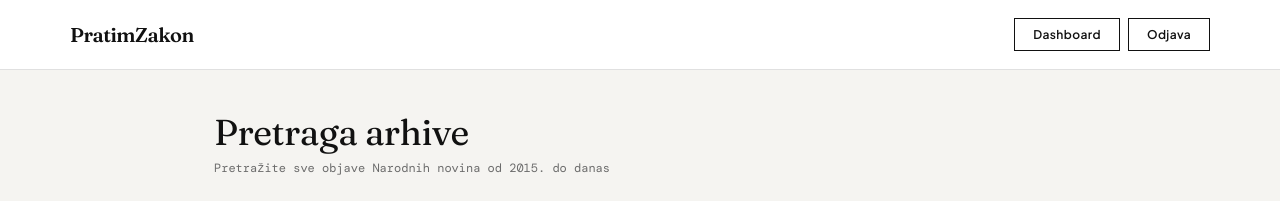
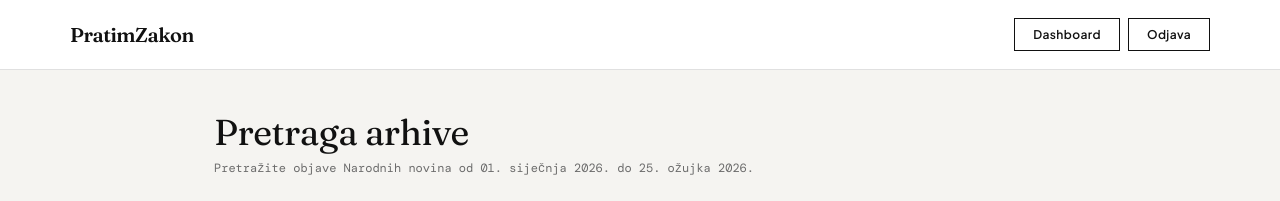
Before and after one commit to JuraZD/pratimzakon, a plain HTML site: page frontend/search.html in a window 1280 px wide. Shown: the top 201 px of the page. Drawn offline with nearby package versions, Linux system fonts and the light colour scheme; sample sign-in values are in the browser's storage.

Commit message:
Ažuriraj tekst pretrage s dinamičkim datumom (#29)
* Korak 1: dodaj Preostalo dana i besplatni plan tekst u status bar

- Novi status-item "Preostalo" s brojem dana do isteka (samo za aktivne plaćene planove)
- Prikaz "još X dana" / "danas ističe"
- Za besplatni plan "Aktivno do" prikazuje "bez ograničenja"

https://claude.ai/code/session_01LvVcd3nmNNZ5jLxemnuJPw

* Korak 2: makni sekciju Nadogradite plan s dashboarda

Sekcija je redundantna — sve se upravlja kroz modal pretplate.

https://claude.ai/code/session_01LvVcd3nmNNZ5jLxemnuJPw

* Korak 3: nova sekcija Pregled s aktivnošću korisnika

Frontend:
- Sljedeća obavijest (sljedeći radni dan u 07:00)
- Brze radnje (Dodaj ključnu riječ, Pretraži arhivu, Statistike)
- Zadnje pronađeno (zadnja 3 dokumenta koja matchaju ključne riječi)
- Aktivnost ključnih riječi (pogoci u zadnjih 30 dana)

Backend:
- Novi endpoint GET /keywords/activity

https://claude.ai/code/session_01LvVcd3nmNNZ5jLxemnuJPw

* Korak 4: popravak i nadogradnja modala pretplate

- Dodana potvrda prije slanja zahtjeva za upgrade (Basic/Plus)
- Dodana opcija spuštanja na besplatni plan (samo za aktivne korisnike)
- Stanje modala se resetira pri svakom otvaranju
- Gumbi se onemogućuju dok čeka potvrda korisnika

https://claude.ai/code/session_01LvVcd3nmNNZ5jLxemnuJPw

* Dodaj admin korisnika pri deployu (admin@admin.com)

Kreira se samo ako ne postoji — plan expert/plus, keyword_limit bez limita,
include_mu uključen. Namijenjen za testiranje Plus plana.

https://claude.ai/code/session_01LvVcd3nmNNZ5jLxemnuJPw

* Fix: manji font za Aktivno do i Preostalo u status baru

https://claude.ai/code/session_01LvVcd3nmNNZ5jLxemnuJPw

* Fix: stilizacija MU toggle retka u status baru

https://claude.ai/code/session_01LvVcd3nmNNZ5jLxemnuJPw

* Fix: selectPlan funkcija na naslovnici otvara registraciju s odabranim planom

https://claude.ai/code/session_01LvVcd3nmNNZ5jLxemnuJPw

* Korak 1 PDV: dodaj PDV napomenu ispod cijena na naslovnici

Sukladno čl. 90. st. 2. Zakona o PDV-u (NN 73/13 i izmjene)

https://claude.ai/code/session_01LvVcd3nmNNZ5jLxemnuJPw

* Korak 2 PDV: dodaj PDV napomenu u modal pretplate na dashboardu

https://claude.ai/code/session_01LvVcd3nmNNZ5jLxemnuJPw

* Ažuriraj tekst pretrage s datumskim rasponom (01. siječnja 2026. do danas)

https://claude.ai/code/session_01LvVcd3nmNNZ5jLxemnuJPw

---------

Co-authored-by: Claude <noreply@anthropic.com>

```diff
--- a/frontend/search.html
+++ b/frontend/search.html
@@ -289,7 +289,7 @@
 
 <main>
   <h1>Pretraga arhive</h1>
-  <p class="subtitle">Pretražite sve objave Narodnih novina od 2015. do danas</p>
+  <p class="subtitle" id="searchSubtitle">Pretražite objave Narodnih novina od 01. siječnja 2026. do danas</p>
 
   <!-- Gate za ne-Plus korisnike -->
   <div class="gate" id="expertGate" style="display:none">
@@ -357,6 +357,13 @@
 <script>
   const API = "https://pratimzakon.onrender.com";
   let currentPage = 1;
+
+  (function() {
+    const today = new Date();
+    const formatted = today.toLocaleDateString("hr-HR", { day: "2-digit", month: "long", year: "numeric" });
+    document.getElementById("searchSubtitle").textContent =
+      `Pretražite objave Narodnih novina od 01. siječnja 2026. do ${formatted}`;
+  })();
 
   function getToken() { return localStorage.getItem("token"); }
   function logout() { localStorage.removeItem("token"); window.location.href = "index.html"; }
```
